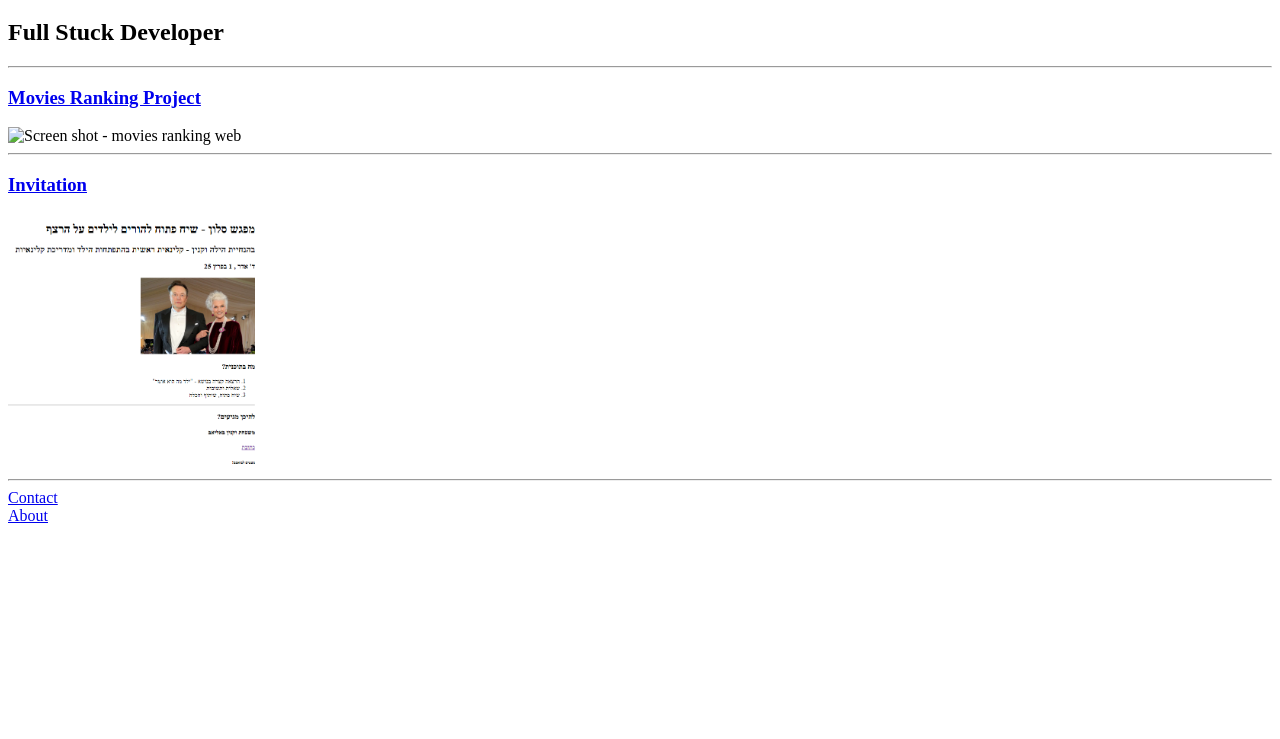
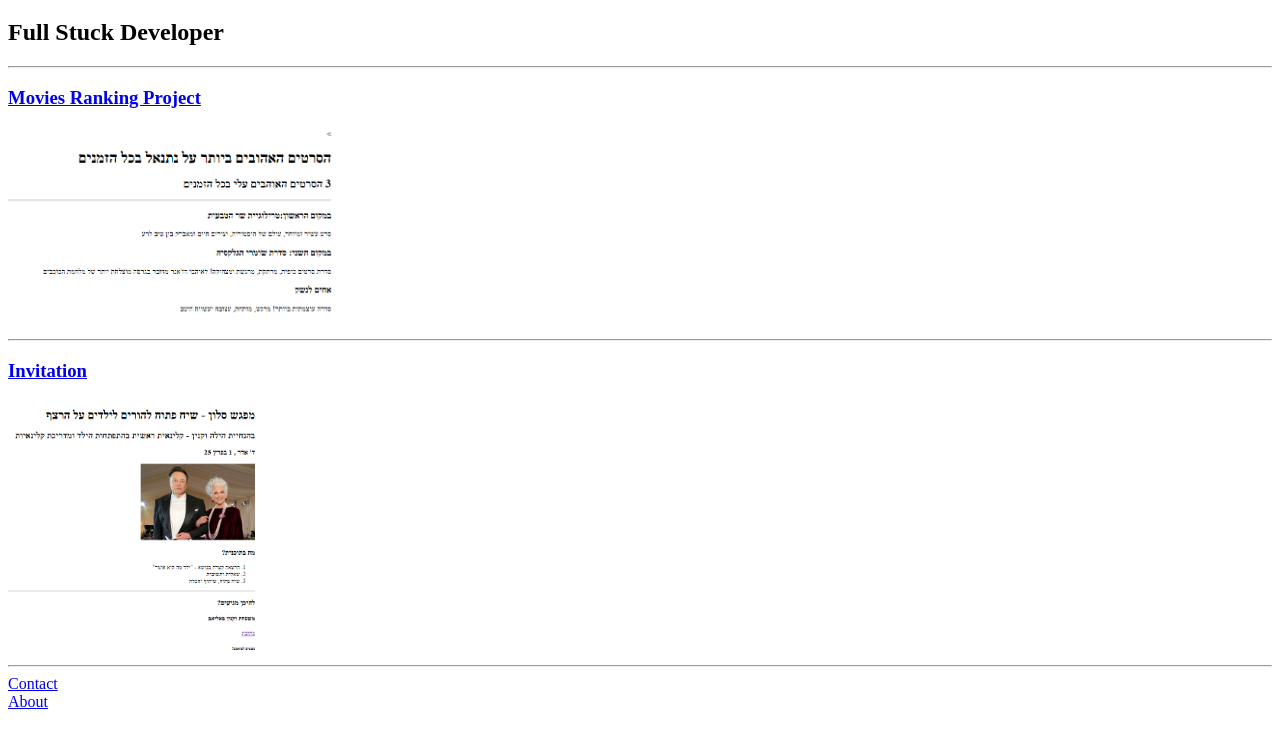
Before and after one commit to NetanelVak/html-portfolio, a plain HTML site: page index.html in a window 1280 px wide. Shown: the part 61-800 px from the top of the page. Drawn offline with Linux system fonts and the light colour scheme.

Commit message:
Update index.html

```diff
--- a/index.html
+++ b/index.html
@@ -27,7 +27,7 @@ https://developer.mozilla.org/en-US/docs/Web/HTML/Element/img#attr-height -->
     <hr />
     <a href="./public/movies-ranking.html" ><h3>Movies Ranking Project</h3></a>
 
-    <img src="./assets/images/movie-ranking.png" alt="Screen shot - movies ranking web" height="200">
+    <img src="./assets/images/Movies recommendation.png" alt= "movies ranking web" height="200">
     <hr />
     <a href="./public/movies-ranking.html" ><h3>Invitation</h3></a>
 
```
